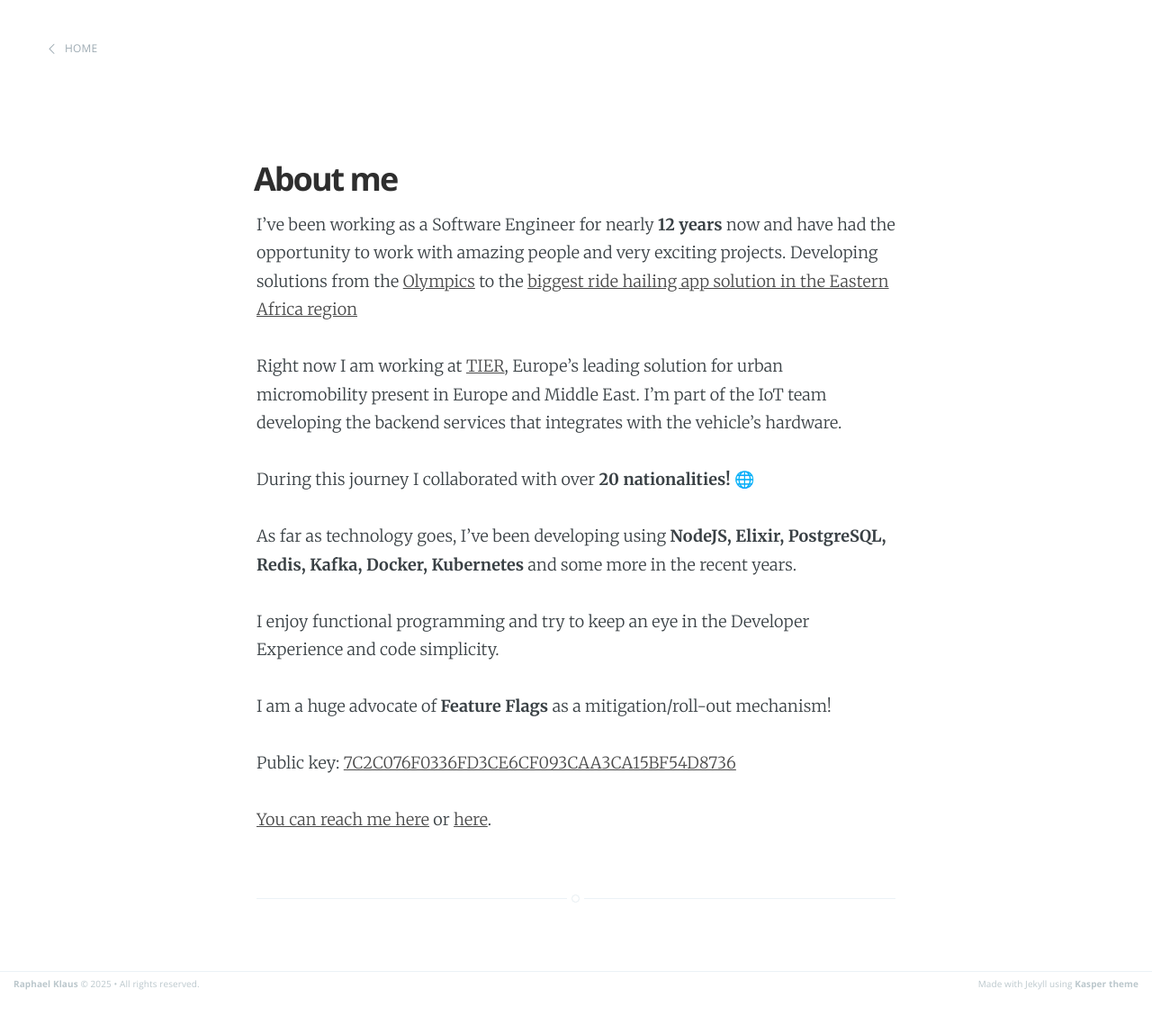
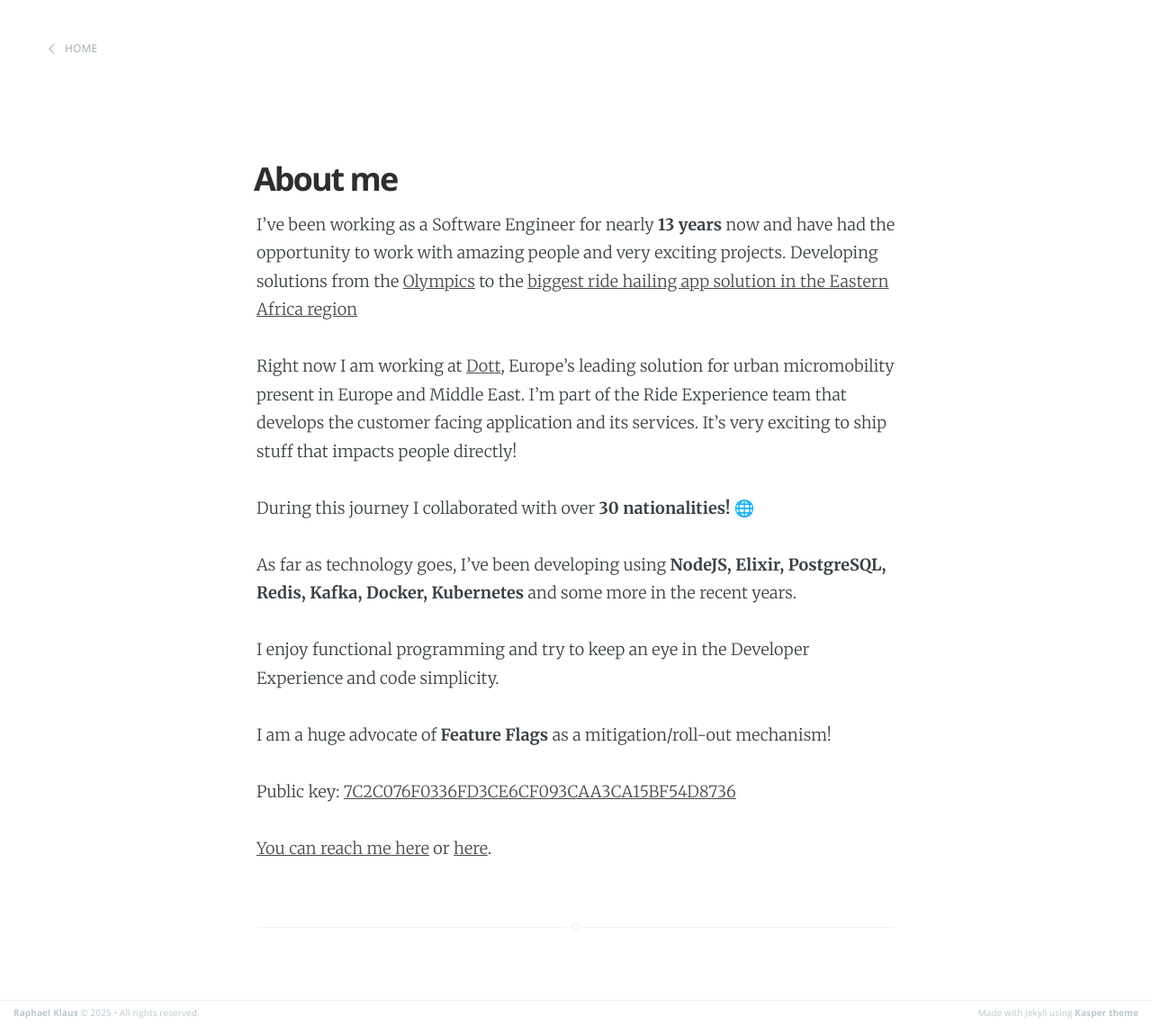
Before and after one commit to raphaklaus/raphaklaus.github.io, a Jekyll site: the page built from about.md, in a window 1280 px wide. Shown: the whole page at 90% size. Built offline with Jekyll 4.4.1, drawn with Linux system fonts in a browser that asks for light colours; comment, search, counter and statistics services are not loaded; before the commit the page ends 1108 px from its top, so only the background shows below that.

Commit message:
Update about

```diff
--- a/about.md
+++ b/about.md
@@ -3,13 +3,13 @@ layout: page
 title: About me
 ---
 
-I've been working as a Software Engineer for nearly **12 years** now and have had the opportunity
+I've been working as a Software Engineer for nearly **13 years** now and have had the opportunity
 to work with amazing people and very exciting projects. Developing solutions from the [Olympics](posts/como-um-bot-telegram-salvou-as-olimpiadas)
 to the [biggest ride hailing app solution in the Eastern Africa region](https://safeboda.com){:target="\_blank"}
 
-Right now I am working at [TIER](https://tier.app), Europe's leading solution for urban micromobility present in Europe and Middle East. I'm part of the IoT team developing the backend services that integrates with the vehicle's hardware.
+Right now I am working at [Dott](https://ridedott.com/), Europe's leading solution for urban micromobility present in Europe and Middle East. I'm part of the Ride Experience team that develops the customer facing application and its services. It's very exciting to ship stuff that impacts people directly!
 
-During this journey I collaborated with over **20 nationalities!** 🌐
+During this journey I collaborated with over **30 nationalities!** 🌐
 
 As far as technology goes, I've been developing using **NodeJS, Elixir, PostgreSQL, Redis, Kafka, Docker,
 Kubernetes** and some more in the recent years.
```
